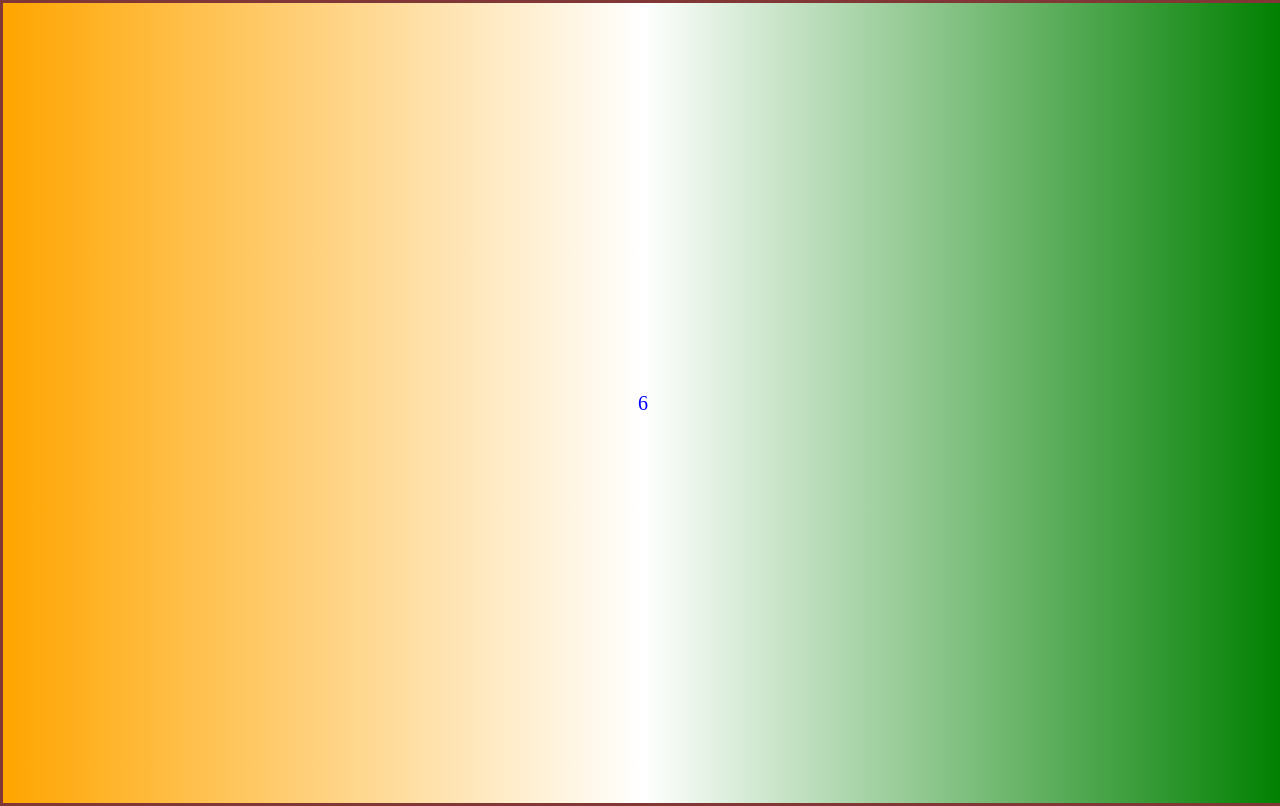
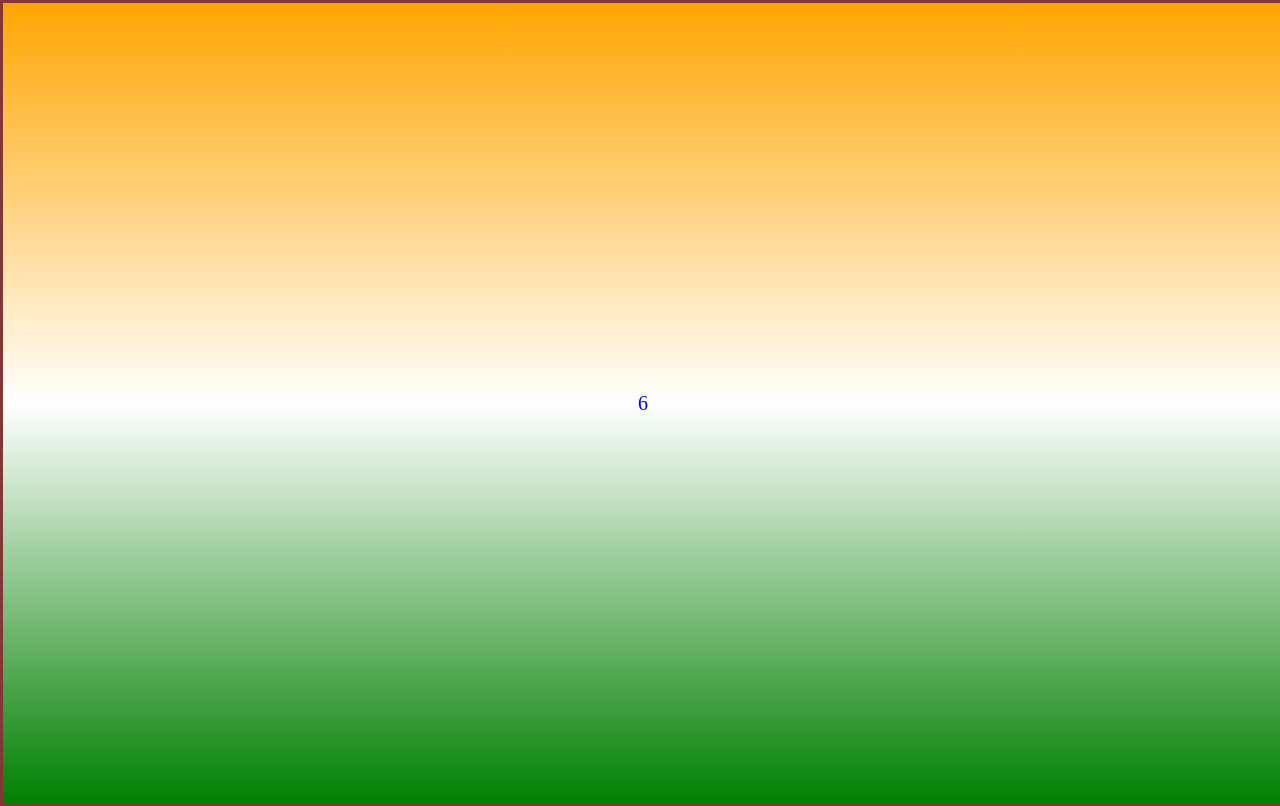
Before and after one commit to Yahinisekar/countdown, a plain HTML site: page index.html in a window 1280 px wide. Drawn offline with Linux system fonts and the light colour scheme.

Commit message:
countdown

```diff
--- a/style.css
+++ b/style.css
@@ -1,7 +1,7 @@
 *{
     margin:0;
     padding:0;
-    background:linear-gradient(90deg, orange, white, green) no-repeat;
+    background:linear-gradient(to bottom, orange, white, green) no-repeat;
     background-size: cover;
     width:100vw;
     height:100vh;
```
